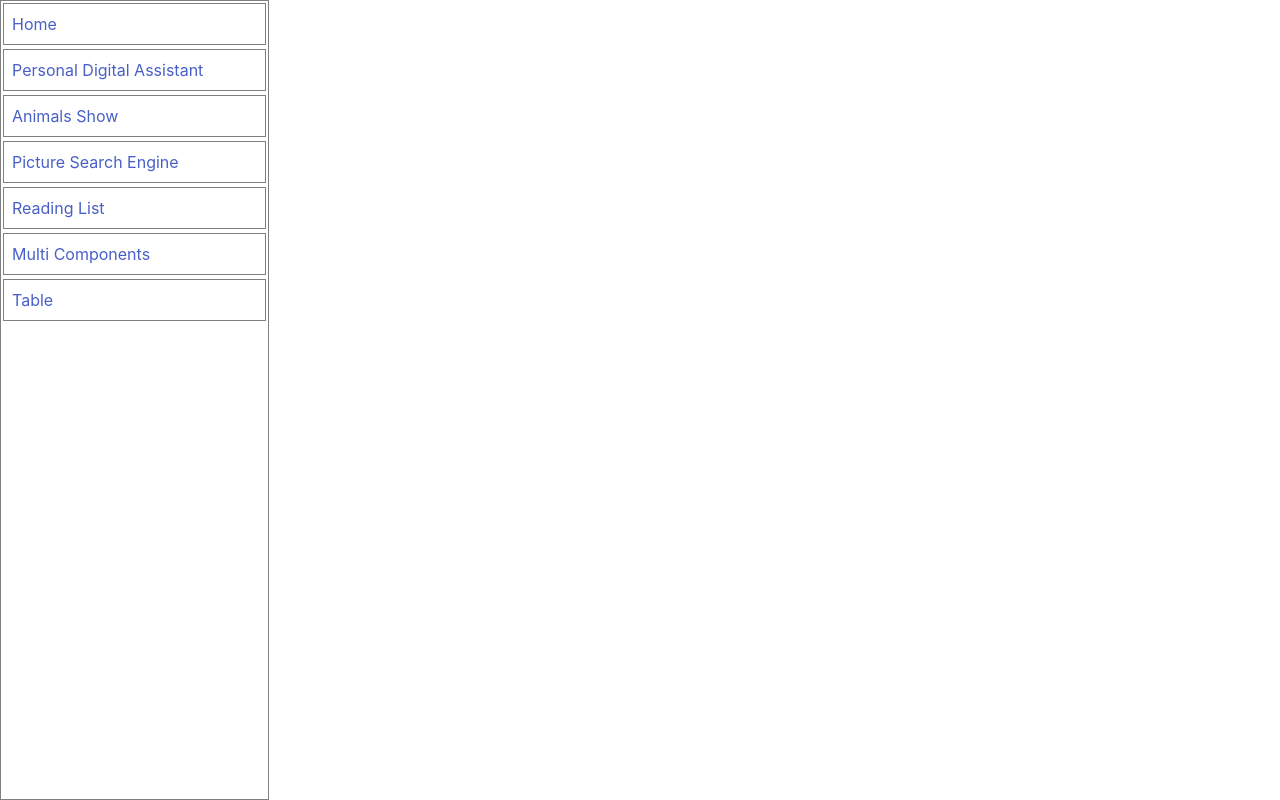
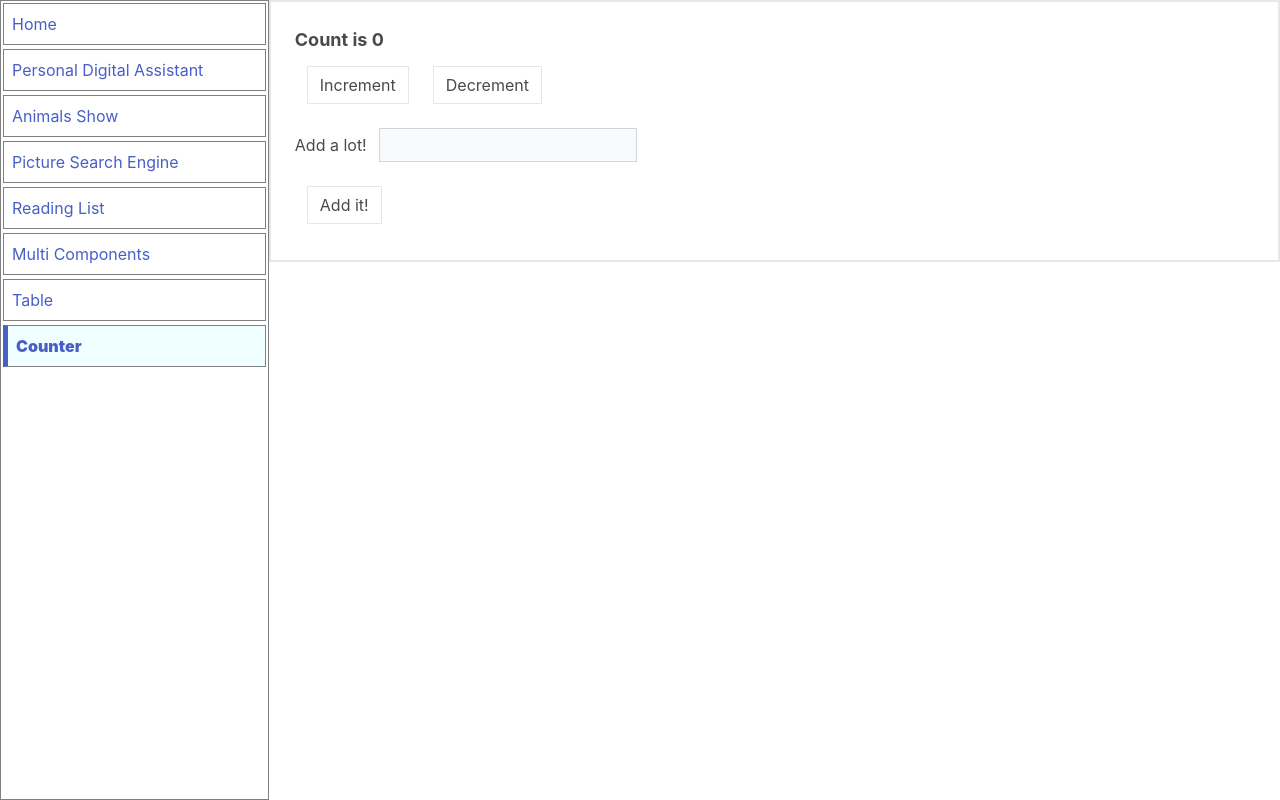
Before and after one commit to SaadiaAhmad/react-project, a React (Create React App) app: page /counter in a window 1280 px wide. Built offline with nearby package versions, Linux system fonts and the light colour scheme.

Commit message:
create a basic counter component

```diff
--- a/src/App.js
+++ b/src/App.js
@@ -10,6 +10,7 @@ import MultiComponents from './components/MultiComponents/MultiComponents';
 import Route from './components/Route/Route';
 import Sidebar from './components/Sidebar/Sidebar';
 import TableConatiner from './components/TableContainer/TableContainer';
+import Counter from './components/Counter/Counter';
 
 function App() {
   return (
@@ -44,6 +45,9 @@ function App() {
         <Route path="/table">
           <TableConatiner></TableConatiner>
         </Route>
+        <Route path="/counter">
+          <Counter></Counter>
+        </Route>
       </div>
     </div>
   );
--- /dev/null
+++ b/src/components/Counter/Counter.js
@@ -0,0 +1,45 @@
+import { useState } from "react";
+import Button from "../MultiComponents/Button/Button";
+
+function Counter() {
+    const [count, setCount ] = useState(0);
+    const [ valueToAdd, setValueToAdd ] = useState(0);
+
+    const handleCountChange = (flag) => {
+        flag ? setCount(count + 1) : setCount(count - 1);
+    }
+
+    const handleInputChange = (event) => {
+        setValueToAdd(parseInt(event.target.value) || 0);
+    }
+
+    const handleSubmitClick = (event) => {
+        event.preventDefault();
+        setCount(count + valueToAdd);
+        setValueToAdd(0);
+    }
+
+    return (
+        <div className="p-5 border-2 border-solid flex flex-col">
+            <h1 className="text-lg font-bold">Count is {count}</h1>
+            <div className="flex flex-row">
+                <Button onClick={() => handleCountChange(true)}>Increment</Button>
+                <Button onClick={() => handleCountChange(false)}>Decrement</Button>
+            </div>
+
+            <form onSubmit={handleSubmitClick}>
+                <label>Add a lot!</label>
+                <input
+                    type="number"
+                    className="p-1 m-3 bg-gray-50 border border-gray-300"
+                    value={valueToAdd || ''}
+                    onChange={handleInputChange}
+                />
+                <Button onClick={handleSubmitClick}>Add it!</Button>
+            </form>
+
+        </div>
+    )
+}
+
+export default Counter;
--- a/src/components/Sidebar/Sidebar.js
+++ b/src/components/Sidebar/Sidebar.js
@@ -30,6 +30,10 @@ function Sidebar() {
         {
             label: 'Table',
             path: '/table'
+        },
+        {
+            label: 'Counter',
+            path: '/counter'
         }
     ];
 
--- a/src/components/TableContainer/Table/Table.js
+++ b/src/components/TableContainer/Table/Table.js
@@ -28,7 +28,7 @@ function Table({ data, config, keyFn }) {
     });
 
     return (
-        <table className="table-auto border-spacing-2 m-5">
+        <table className="table-auto border-spacing-2 m-5 border-2 border-solid">
             <thead>
                 <tr className="border-b-2">
                     {renderedHeaders}
```
